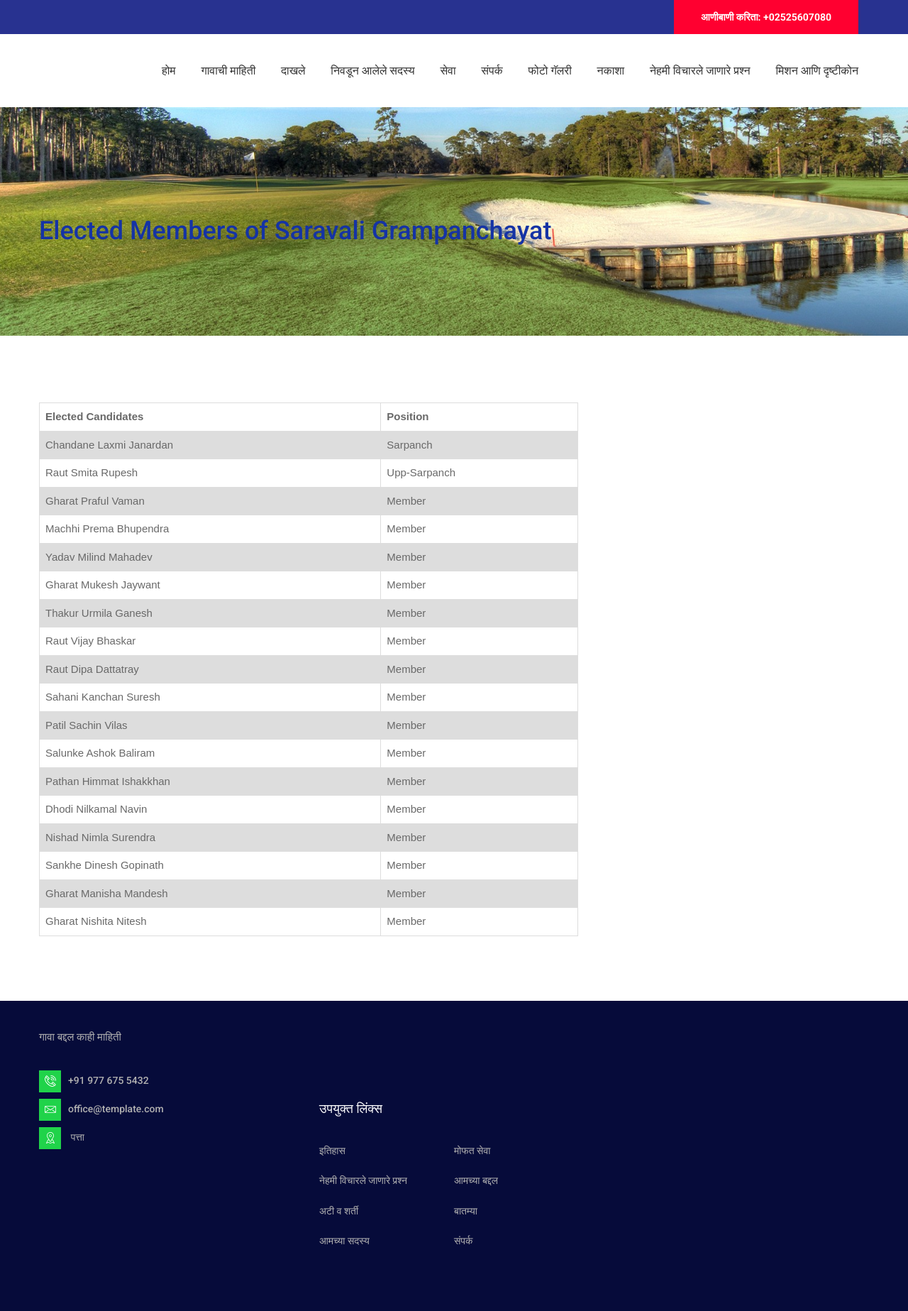
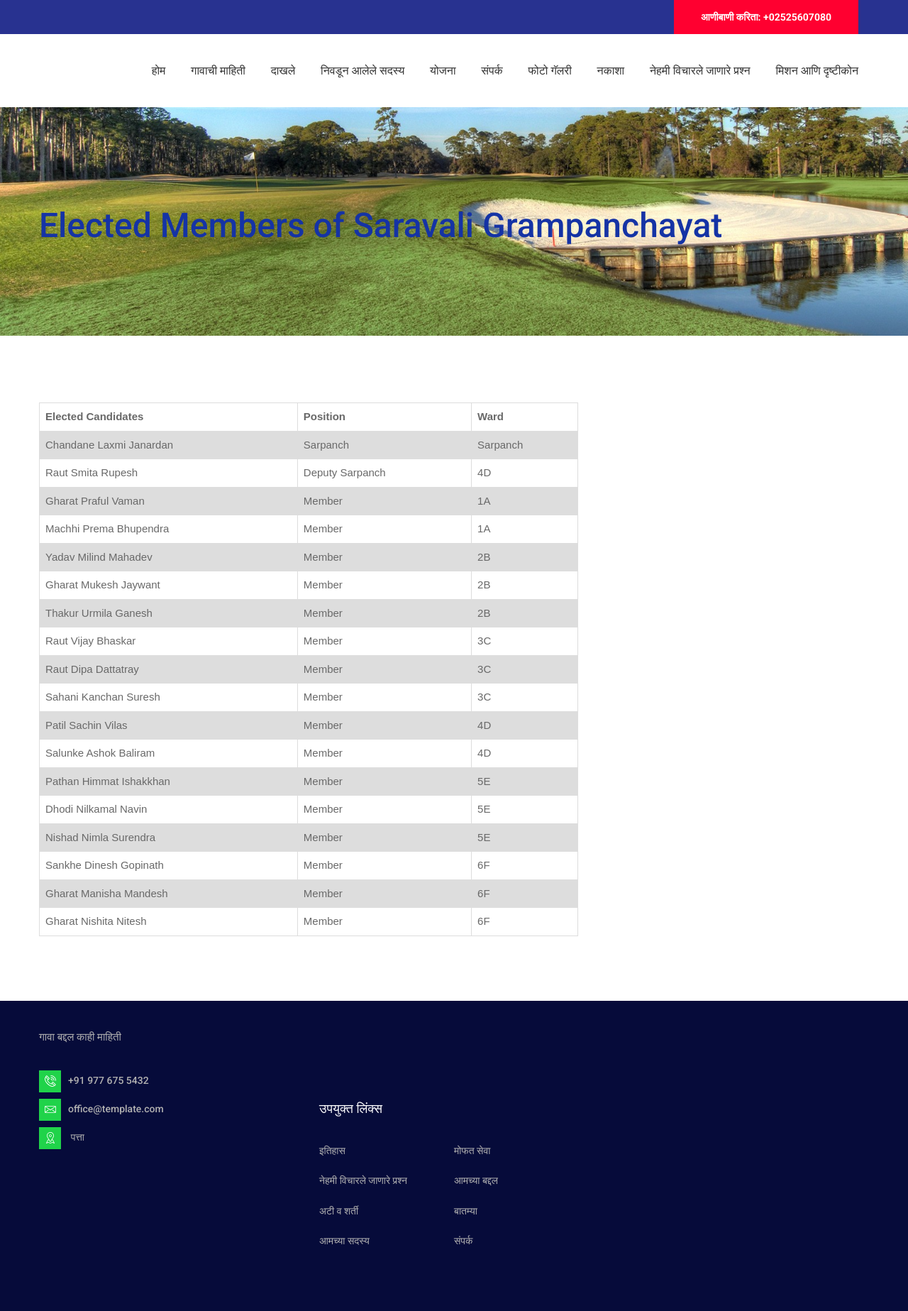
Before and after one commit to rohitpythoncoding/grampanchayat, a Django app: page /electedMember/ in a window 1280 px wide. Shown: the whole page at 71% size. Run offline with Django 3.2, Linux system fonts and the light colour scheme; some libraries are stand-ins or nearby versions.

Commit message:
Added new column in table of elected member

```diff
--- a/grampanchayatSaravali/templates/grampanchayatSaravali/news.html
+++ b/grampanchayatSaravali/templates/grampanchayatSaravali/electedMember.html
@@ -5,7 +5,7 @@
 <title>Elected Members</title>
 <meta charset="utf-8">
 <meta http-equiv="X-UA-Compatible" content="IE=edge">
-<meta name="description" content="CareMed demo project">
+<meta name="description" content="Elected Member">
 <meta name="viewport" content="width=device-width, initial-scale=1">
 <link rel="stylesheet" type="text/css" href="{%static 'styles/bootstrap4/bootstrap.min.css'%}">
 <link href="{%static 'plugins/font-awesome-4.7.0/css/font-awesome.min.css'%}" rel="stylesheet" type="text/css">
@@ -73,7 +73,7 @@
 									</li>
 									<li>
 										<a href="{% url 'services' %}">
-											{% if request.session.lang == "en" %}Services {% else %}सेवा {% endif %}
+											{% if request.session.lang == "en" %}Schemes {% else %}योजना  {% endif %}
 										</a>
 									</li>
 									<li>
@@ -151,7 +151,7 @@
 					<li class="menu_item menu_mm"><a href="index.html">Home</a></li>
 					<li class="menu_item menu_mm"><a href="about.html">About us</a></li>
 					<li class="menu_item menu_mm"><a href="services.html">Services</a></li>
-					<li class="menu_item menu_mm"><a href="news.html">News</a></li>
+					<li class="menu_item menu_mm"><a href="electedMember.html">News</a></li>
 					<li class="menu_item menu_mm"><a href="contact.html">Contact</a></li>
 				</ul>
 			</div>
@@ -174,7 +174,7 @@
 				<div class="row">
 					<div class="col">
 						<div class="home_content">
-							<div class="home_title"><h2><span>Elected Members of Saravali Grampanchayat</span></h2></div>
+							<div class="home_title"><h1><span>Elected Members of Saravali Grampanchayat</span></h1></div>
 							<!--<div class="breadcrumbs">-->
 								<!--<ul>-->
 									<!--<li><a href="#">Home</a></li>-->
@@ -287,78 +287,97 @@
 							<tr>
 								<th>Elected Candidates</th>
 								<th>Position</th>
+								<th>Ward</th>
 							</tr>
 							<tr>
 								<td>Chandane Laxmi Janardan</td>
 								<td>Sarpanch</td>
+								<td>Sarpanch</td>
 							</tr>
 							<tr>
 								<td>Raut Smita Rupesh</td>
-								<td>Upp-Sarpanch</td>
+								<td>Deputy Sarpanch</td>
+								<td>4D</td>
 							</tr>
 							<tr>
 								<td>Gharat Praful Vaman</td>
 								<td>Member</td>
+								<td>1A</td>
 							</tr>
 							<tr>
 								<td>Machhi Prema Bhupendra</td>
 								<td>Member</td>
+								<td>1A</td>
 							</tr>
 							<tr>
 								<td>Yadav Milind Mahadev</td>
 								<td>Member</td>
+								<td>2B</td>
 							</tr>
 							<tr>
 								<td>Gharat Mukesh Jaywant</td>
 								<td>Member</td>
+								<td>2B</td>
 							</tr>
 							<tr>
 								<td>Thakur Urmila Ganesh</td>
 								<td>Member</td>
+								<td>2B</td>
 							</tr>
 							<tr>
 								<td>Raut Vijay Bhaskar</td>
 								<td>Member</td>
+								<td>3C</td>
 							</tr>
 							<tr>
 								<td>Raut Dipa Dattatray</td>
 								<td>Member</td>
+								<td>3C</td>
 							</tr>
 							<tr>
 								<td>Sahani Kanchan Suresh</td>
 								<td>Member</td>
+								<td>3C</td>
 							</tr>
 							<tr>
 								<td>Patil Sachin Vilas</td>
 								<td>Member</td>
+								<td>4D</td>
 							</tr>
 							<tr>
 								<td>Salunke Ashok Baliram</td>
-								<td>Member</td>
+								<td>Member
+								<td>4D</td>
 							</tr>
 							<tr>
 								<td>Pathan Himmat Ishakkhan</td>
 								<td>Member</td>
+								<td>5E</td>
 							</tr>
 							<tr>
 								<td>Dhodi Nilkamal Navin</td>
 								<td>Member</td>
+								<td>5E</td>
 							</tr>
 							<tr>
 								<td>Nishad Nimla Surendra</td>
 								<td>Member</td>
+								<td>5E</td>
 							</tr>
 							<tr>
 								<td>Sankhe Dinesh Gopinath</td>
 								<td>Member</td>
+								<td>6F</td>
 							</tr>
 							<tr>
 								<td>Gharat Manisha Mandesh</td>
 								<td>Member</td>
+								<td>6F</td>
 							</tr>
 							<tr>
 								<td>Gharat Nishita Nitesh</td>
 								<td>Member</td>
+								<td>6F</td>
 							</tr>
 						</table>
 					</div>
@@ -501,15 +520,15 @@
 							<div class="footer_title">Useful Links</div>
 							<ul>
 								<li>
-									<div class="footer_news_title"><a href="news.html">Aliquam ac eleifend metus</a></div>
+									<div class="footer_news_title"><a href="electedMember.html">Aliquam ac eleifend metus</a></div>
 									<div class="footer_news_date">March 10, 2018</div>
 								</li>
 								<li>
-									<div class="footer_news_title"><a href="news.html">Donec in libero sit amet mi vulputate</a></div>
+									<div class="footer_news_title"><a href="electedMember.html">Donec in libero sit amet mi vulputate</a></div>
 									<div class="footer_news_date">March 10, 2018</div>
 								</li>
 								<li>
-									<div class="footer_news_title"><a href="news.html">Aliquam ac eleifend metus</a></div>
+									<div class="footer_news_title"><a href="electedMember.html">Aliquam ac eleifend metus</a></div>
 									<div class="footer_news_date">March 10, 2018</div>
 								</li>
 							</ul>
--- a/grampanchayatSaravali/views.py
+++ b/grampanchayatSaravali/views.py
@@ -29,7 +29,7 @@ def services(request):
 
 
 def electedMember(request):
-    return render(request, 'grampanchayatSaravali/news.html')
+    return render(request, 'grampanchayatSaravali/electedMember.html')
 
 
 def missionVision(request):
```
Also changed, not shown: grampanchayatSaravali/templates/grampanchayatSaravali/index.html (+5 -5 lines), db.sqlite3.
